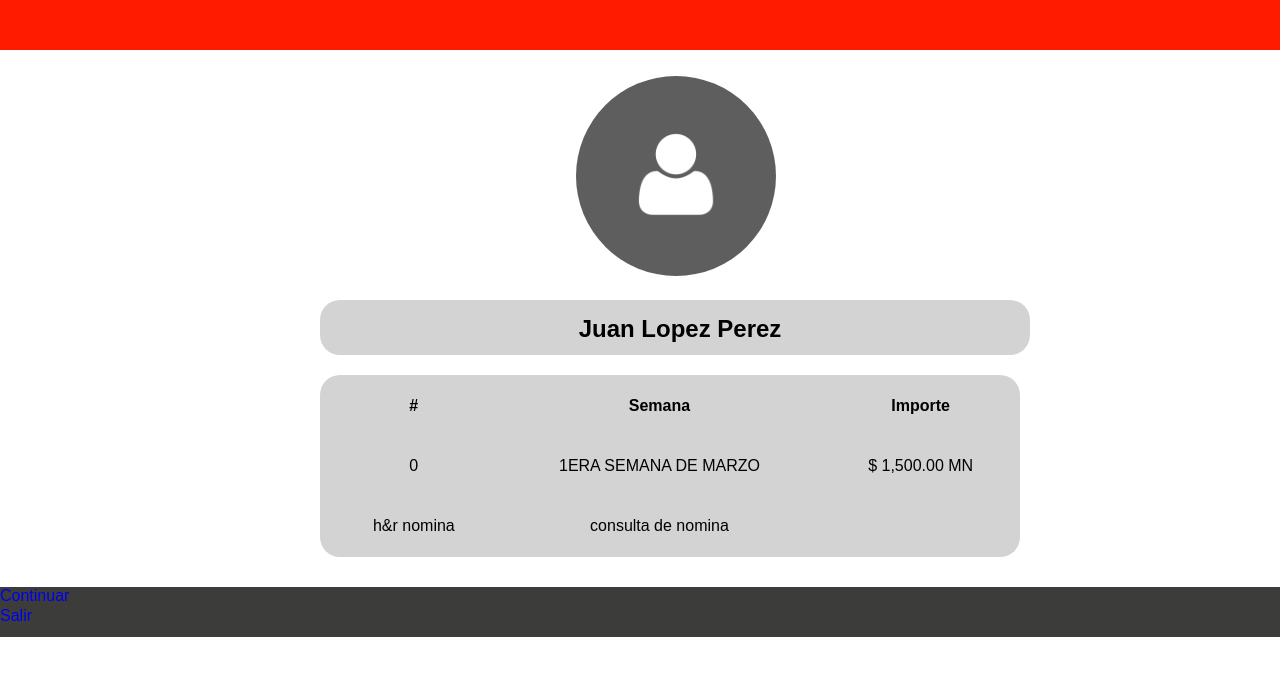
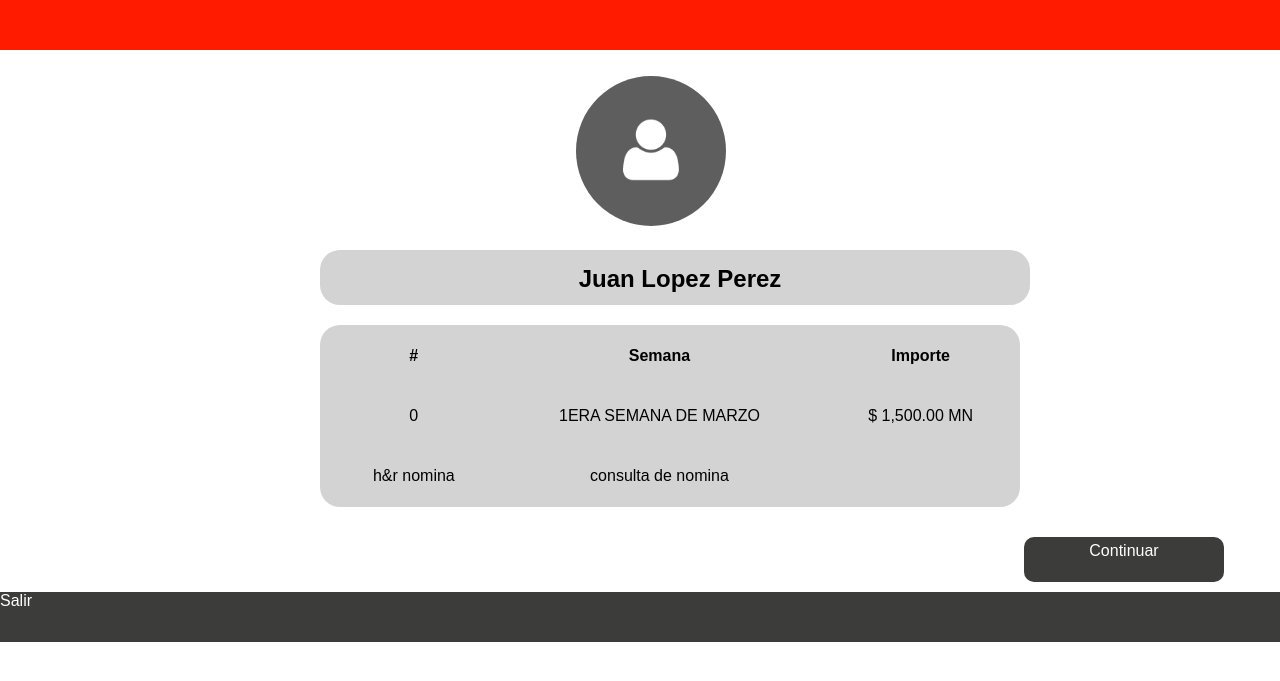
Before and after one commit to satit-project/satit, a PHP site: page /resources/html/nomina.html in a window 1280 px wide. Shown: the top 681 px of the page. Run offline with PHP 8.4, Linux system fonts and the light colour scheme.

Commit message:
Actualización en nomina
Añadi estilo al boton salir y al boton continuar asi como tambien le di formato

```diff
--- a/resources/css/nomina.css
+++ b/resources/css/nomina.css
@@ -17,8 +17,8 @@ body
 .user-logo
 {
     margin-top: 2%;
-    width: 200px;
-    height: 200px;
+    width: 150px;
+    height: 150px;
     border-radius: 100px;
     margin-left: 45%;
 }
@@ -115,7 +115,20 @@ th, td
 .btn-continuar
 {
     text-decoration: none;
-    display: block;
+    display: inline-block;
     width: 200px;
-    height: 20px;
+    height: 40px;
+    background-color: #3C3C3B;
+    align-items: flex-start;
+    margin-bottom: 10px;
+    text-align: center;
+    border-radius: 10px;
+    margin-left: 80%;
+    padding-top: 5px;
 }
+
+.btn-salir, .btn-continuar
+{
+    color: white;
+
+}
--- a/resources/html/nomina.html
+++ b/resources/html/nomina.html
@@ -47,13 +47,14 @@
                 </tr>
             </tbody>
         </table>
+    </section>
 
-    </section>
+    <!--Boton continuar-->
+        <a href="../html/menu.html"class="btn-continuar">Continuar</a>
 
     <!-- Barra inferior-->
     <section>
         <div class="bottom-barr">
-            <a href="../html/menu.html"class="btn-continuar">Continuar</a>
             <a href="../index.html"class="btn-salir">Salir</a>
         </div>
     </section>
```
